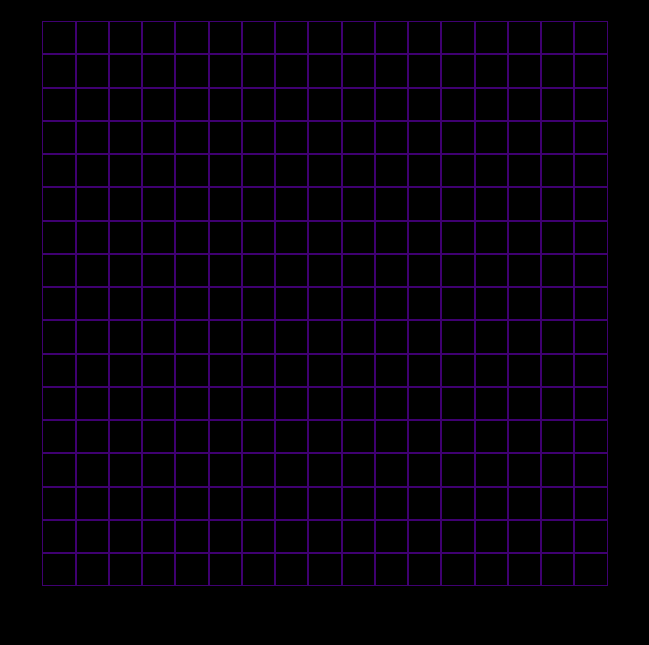
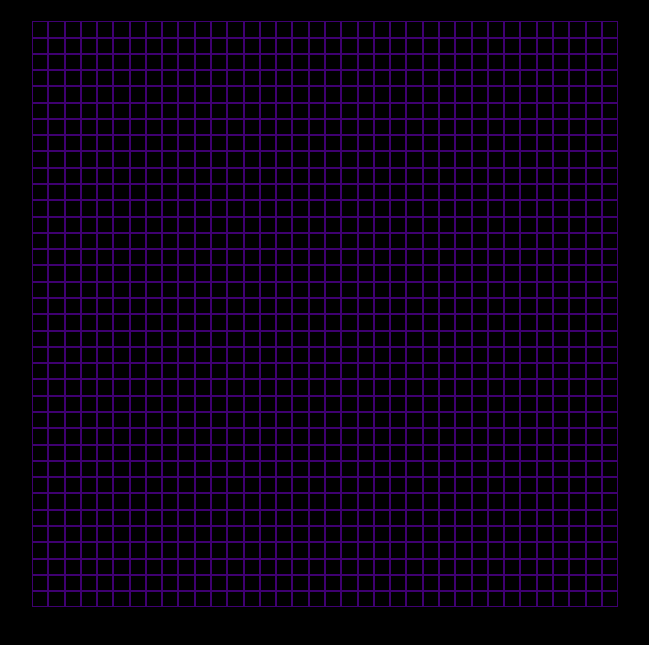
Before and after one commit to roman-thapa/Etch-A-Sketch, a plain HTML site: page index.html in a window 1280 px wide. Shown: the part 69-714 px from the top of the page, without its empty margins (315-964 px from the left). Drawn offline with Linux system fonts and the light colour scheme.

Commit message:
Use variable for height and width

```diff
--- a/script.js
+++ b/script.js
@@ -1,4 +1,4 @@
-let numberOfSquare = 16;
+let numberOfSquare = 35;
 
 container = document.querySelector('.container');
 
@@ -8,8 +8,9 @@ for(i=0; i<=numberOfSquare; i++){
     for (j=0; j<=numberOfSquare; j++){
         let square = document.createElement("div");
         square.className = 'square';
-        square.style.height = "calc(500px / 16";
-        square.style.width = "calc(500px / 16";
+        document.documentElement.style.setProperty('--number', numberOfSquare);
+        square.style.height = "calc(500px / var(--number)";
+        square.style.width = "calc(500px / var(--number)";
         arrange.appendChild(square);
     }
     container.appendChild(arrange);
--- a/style.css
+++ b/style.css
@@ -2,7 +2,6 @@
     background-color: #000000;
     color: #FB2576;
     font-size: 1.5rem;
-    /* border: 1px solid red; */
     text-align: center;
 }
 
@@ -14,12 +13,6 @@ body{
     align-items: center;
 }
 
-.continer{
-    height: 500px;
-    width: 500px;
-    border: 1px solid #150050;
-}
-
 .square{
     border: 1px solid #3F0071;
     flex: 1;
```
